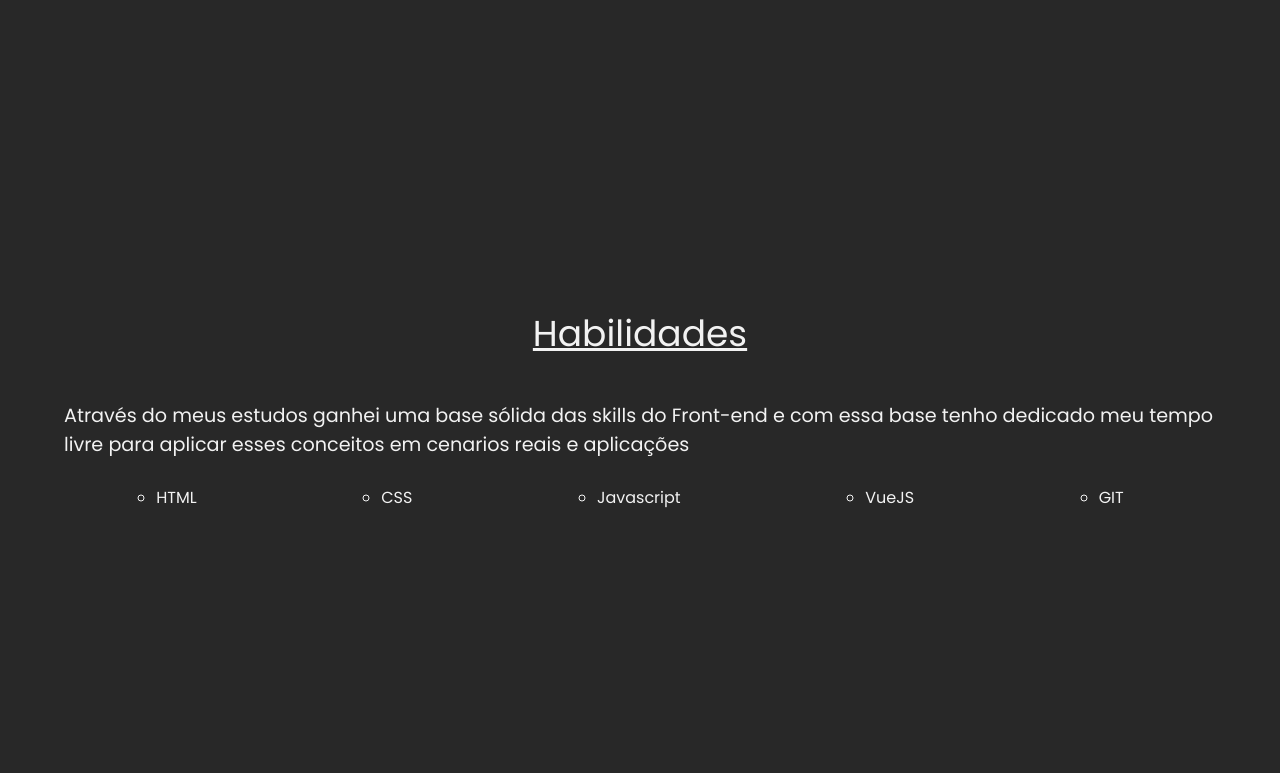
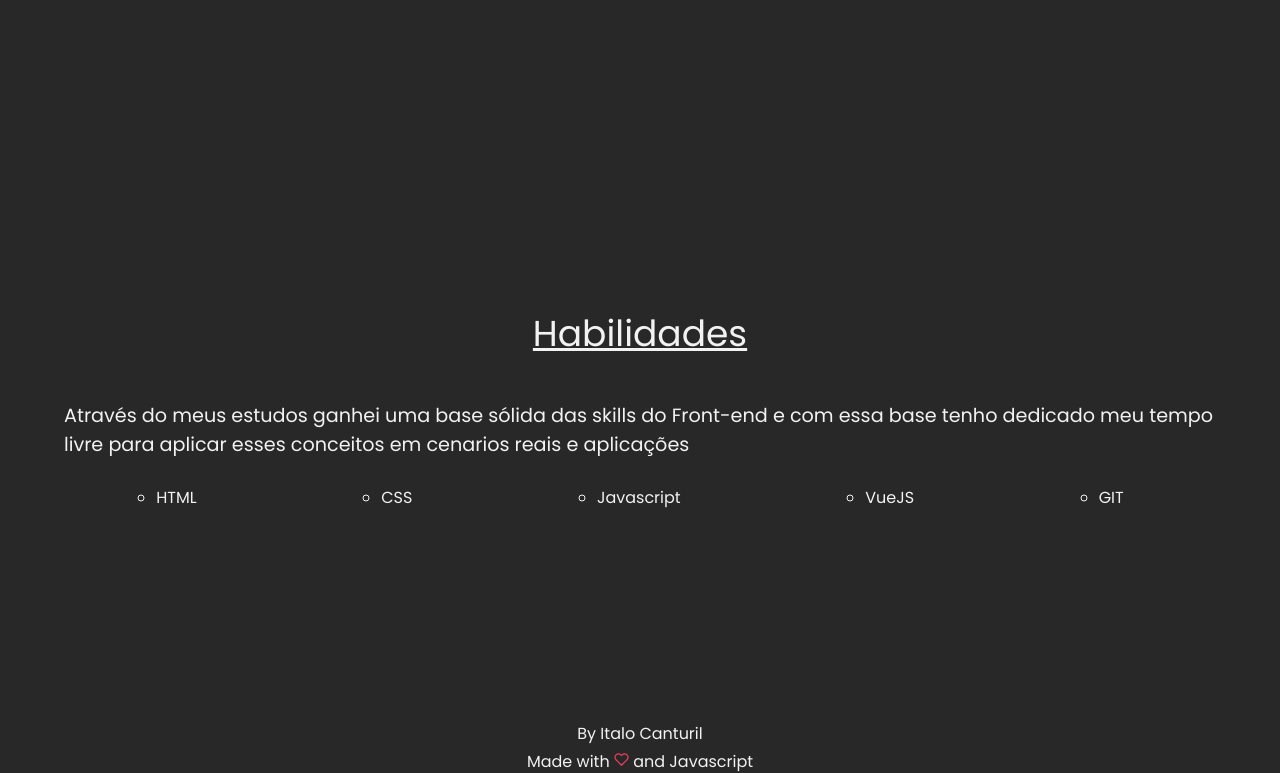
Before and after one commit to ItaloCanturil/portfolio1.0, a website: page index.html in a window 1280 px wide. Shown: the part 2154-2927 px from the top of the page. Before the commit the page ends 2880 px from the top, so only its background shows below. Drawn offline with Linux system fonts and the light colour scheme.

Commit message:
💄 Add footer

```diff
--- a/index.html
+++ b/index.html
@@ -3,7 +3,7 @@
 <head>
   <meta charset="UTF-8">
   <meta name="viewport" content="width=device-width, initial-scale=1.0">
-  <title>Portfólio</title>
+  <title>Italo Canturil</title>
 
   <link rel="stylesheet" href="src/css/reset.css">
   <link rel="stylesheet" href="src/css/modal.css">
@@ -141,9 +141,6 @@
       <h1 class="about__title">Sobre</h1>
       <div class="organizar">
       <p class="main__about"> Um pouco sobre mim: <br> Desde pequeno tenho muita curiosidade quando o assunto é tecnologia e dessa curiosidade surgiu a paixão por computadores e games, eu amo ficar horas e horas sentado em frente ao computador jogando, estudando ou assistindo.</p>
-      <!-- <p class="main__history"> Como eu comecei a programar:<br>
-        No meu curso técnico eu fui bolsista de iniciação cientifica onde eu tive contato com a IDE do arduino, codando em C, gostei como as coisas eram feitas e pesquisando mais eu comecei a estudar python porem não gostei muito, logo depois no começo da pandemia eu comecei a estudar a apostila da Caelum de HTML, CSS e Javascript e me apixonei pelas tecnologias  Front-end onde o foco dos meu estudos está até hoje.
-      </p> -->
       </div>
     </main>
   </section>
@@ -162,6 +159,17 @@
     </section>
   </section>
 
+  <footer class="footer">
+    <p class="footer__author">By Italo Canturil</p>
+    <p class="footer__description">
+      Made with
+      <svg stroke="currentColor" fill="none" stroke-width="2" viewBox="0 0 24 24" stroke-linecap="round" stroke-linejoin="round" color="#E83F5B" size="15" style="color: rgb(232, 63, 91);" height="15" width="15" xmlns="http://www.w3.org/2000/svg">
+        <path d="M20.84 4.61a5.5 5.5 0 0 0-7.78 0L12 5.67l-1.06-1.06a5.5 5.5 0 0 0-7.78 7.78l1.06 1.06L12 21.23l7.78-7.78 1.06-1.06a5.5 5.5 0 0 0 0-7.78z"></path>
+      </svg>
+      and Javascript
+    </p>
+  </footer>
+
   <script src="src/scripts/modal.js"></script>
   <script src="src/scripts/animation.js"></script>
   <script src="src/scripts/index.js"></script>
--- a/src/css/styles.css
+++ b/src/css/styles.css
@@ -296,6 +296,15 @@ body.light--mode{
   color: #000;
 }
 
+.footer {
+  width: 100%;
+  text-align: center;
+}
+
+.footer__author, .footer__description {
+  margin-bottom: 10px;
+}
+
 @media (max-width: 680px){
   .main{
     flex-direction: column;
```
